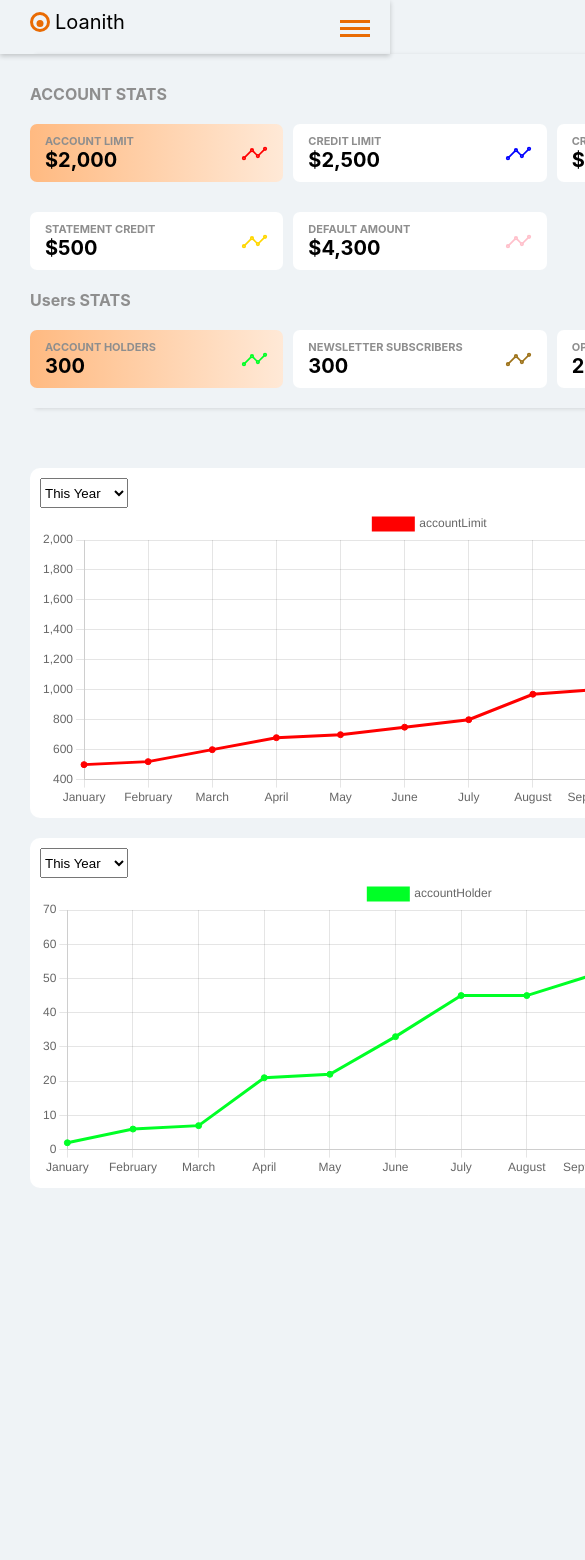
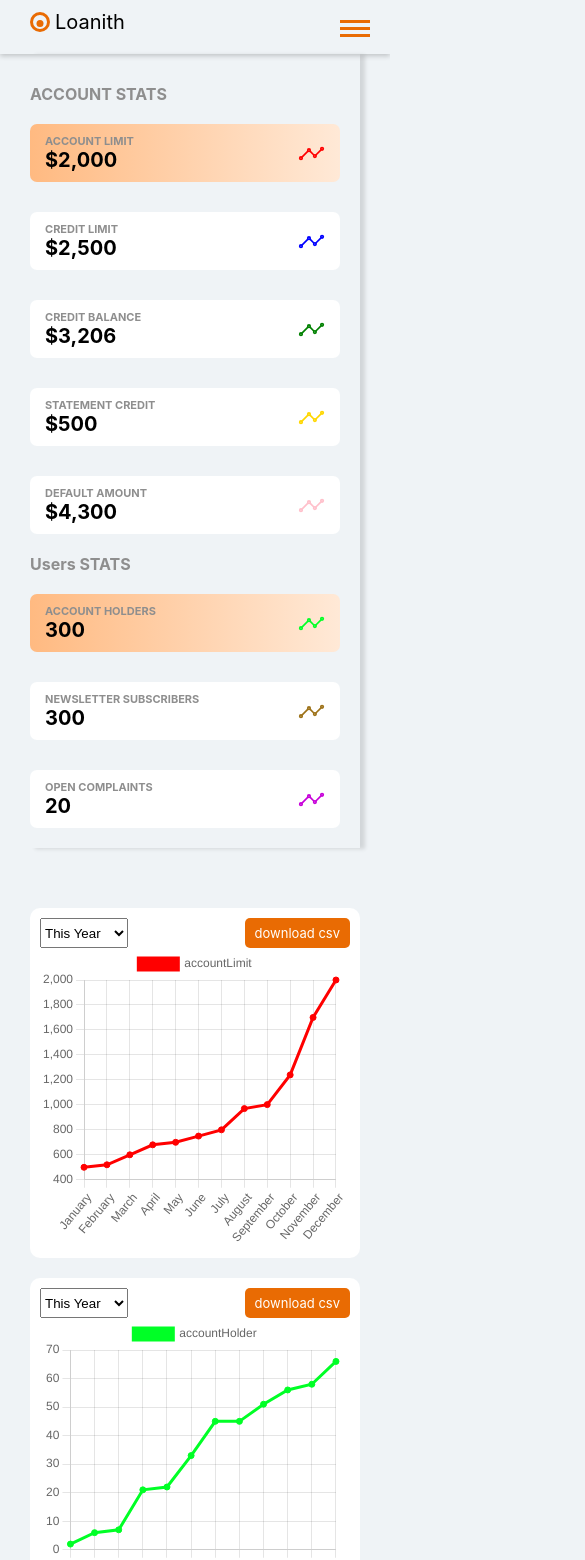
Before and after one commit to Ayboss/loanithTest, a React (Create React App) app: page / in a window 390 px wide. Shown: the top 1560 px of the page, 585 px wide, since content can reach past the window. Before the commit the page ends 1208 px from the top, so only its background shows below. Built offline with nearby package versions, Linux system fonts and the light colour scheme.

Commit message:
awesome responsiveness

```diff
--- a/src/css/home.css
+++ b/src/css/home.css
@@ -63,10 +63,16 @@
     font-size: 13px;
     border-radius: 5px;
 }
+.table_overflow{
+    overflow-x: scroll;
+}
 @media (max-width: 768px){
+    .home__graphs{
+        justify-self: auto;
+    }
     .home__body{
         display: grid;
-        grid-template-columns: 1fr;
+        grid-template-columns: 100%;
         grid-gap: 3rem;
         padding: 0px 3rem;
     }
--- a/src/pages/Users.js
+++ b/src/pages/Users.js
@@ -29,7 +29,9 @@
                 <UserCard title="Barred Users" figure={24} onClick={()=>setUserCategory('barredUsers')} active={userCategory === 'barredUsers'}/>
             </div>
             <div className="home__graphs">
+                <div className="table_overflow">
                  {usersjsx[userCategory]}
+                 </div>
             </div>
         </div>
     )
```
